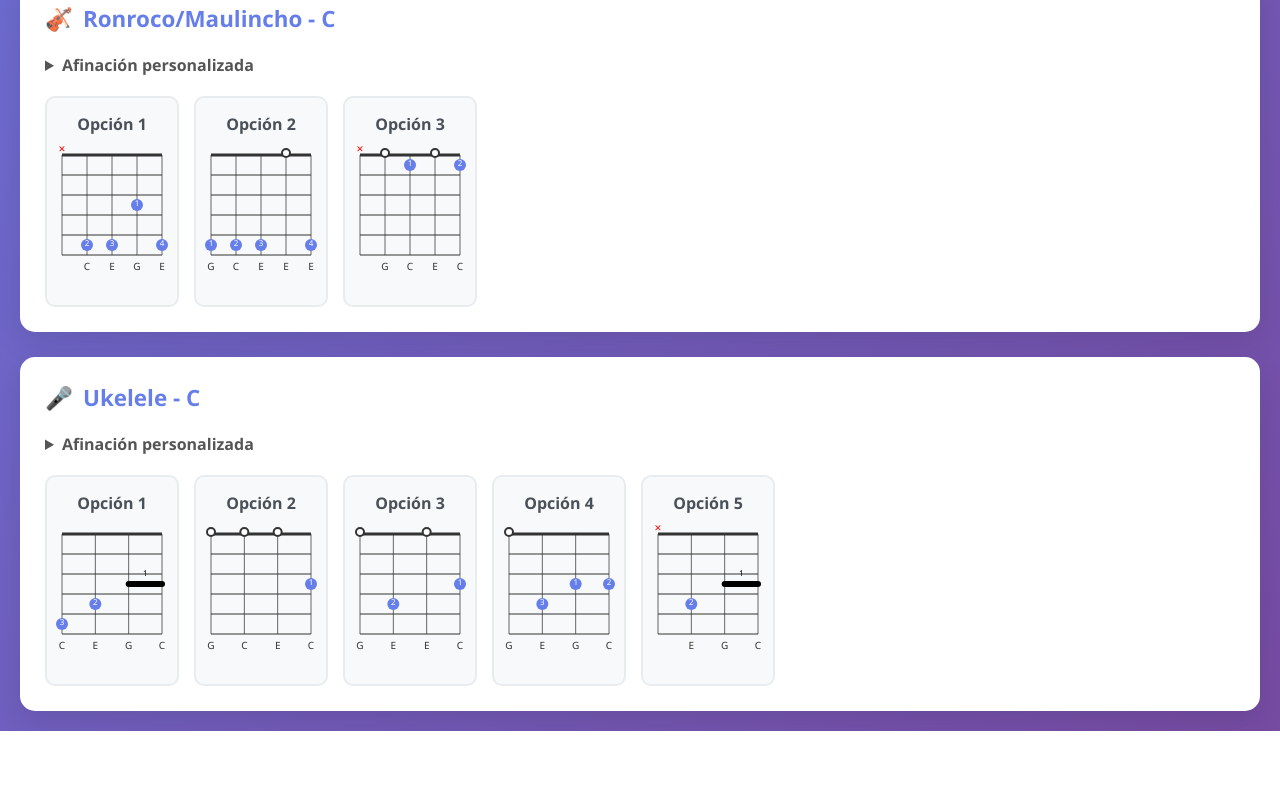
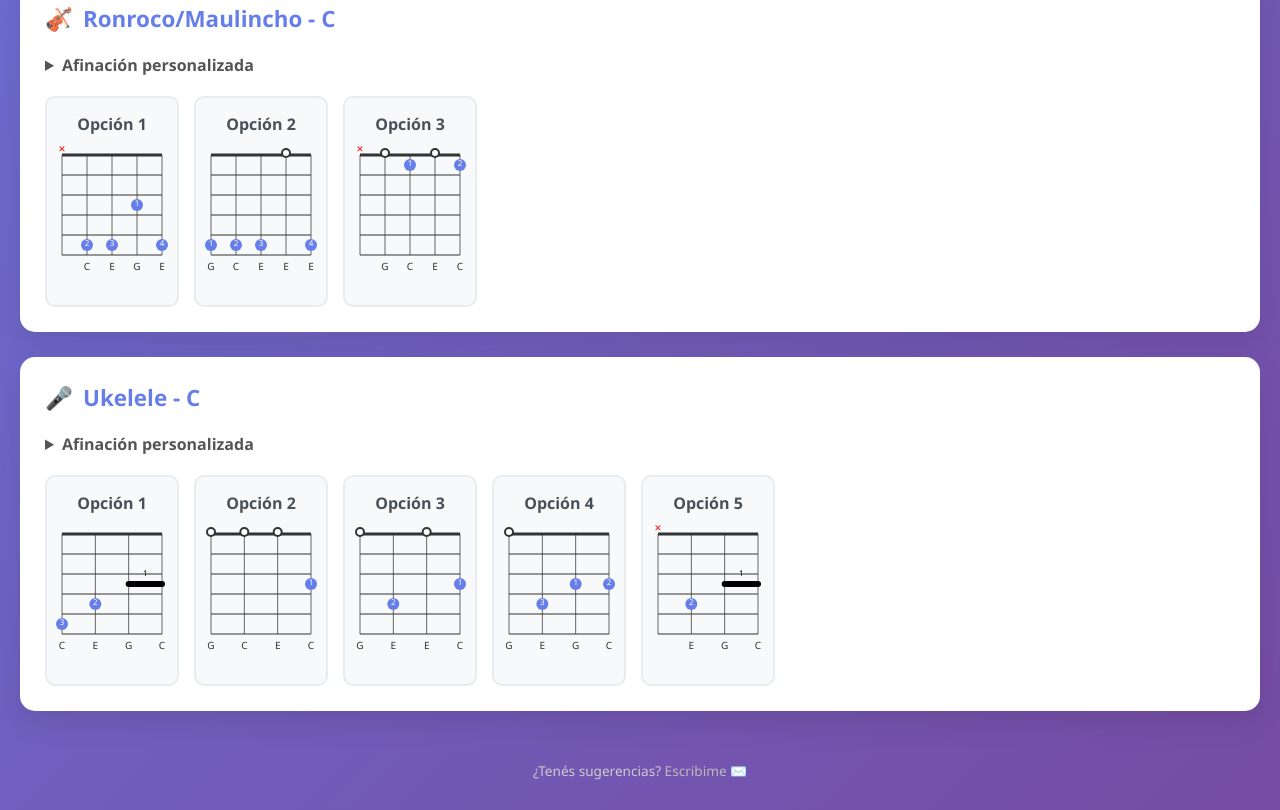
Before and after one commit to juanrferreyra/acordes, a plain HTML site: page index.html in a window 1280 px wide. Shown: the part 1228-2038 px from the top of the page. Before the commit the page ends 1959 px from the top, so only its background shows below. Drawn offline with Linux system fonts and the light colour scheme.

Commit message:
Footer para sugerencias
Se agregó link para enviar mail para sugerencias.

```diff
--- a/index.html
+++ b/index.html
@@ -224,6 +224,11 @@
             h1 {
                 font-size: 2rem;
             }
+        }
+
+        footer a:hover {
+          color: white;
+          text-decoration: underline;
         }
     </style>
 </head>
@@ -1035,4 +1040,7 @@
         generateSingleChord();
     </script>
 </body>
+<footer style="margin-top: 30px; margin-bottom: 30px; text-align: center; font-size: 0.85rem; color: #ccc;">
+  ¿Tenés sugerencias? <a href="mailto:juanferreyra@gmail.com" style="color: #bbb; text-decoration: none;">Escribime ✉️</a>
+</footer>
 </html>
```
